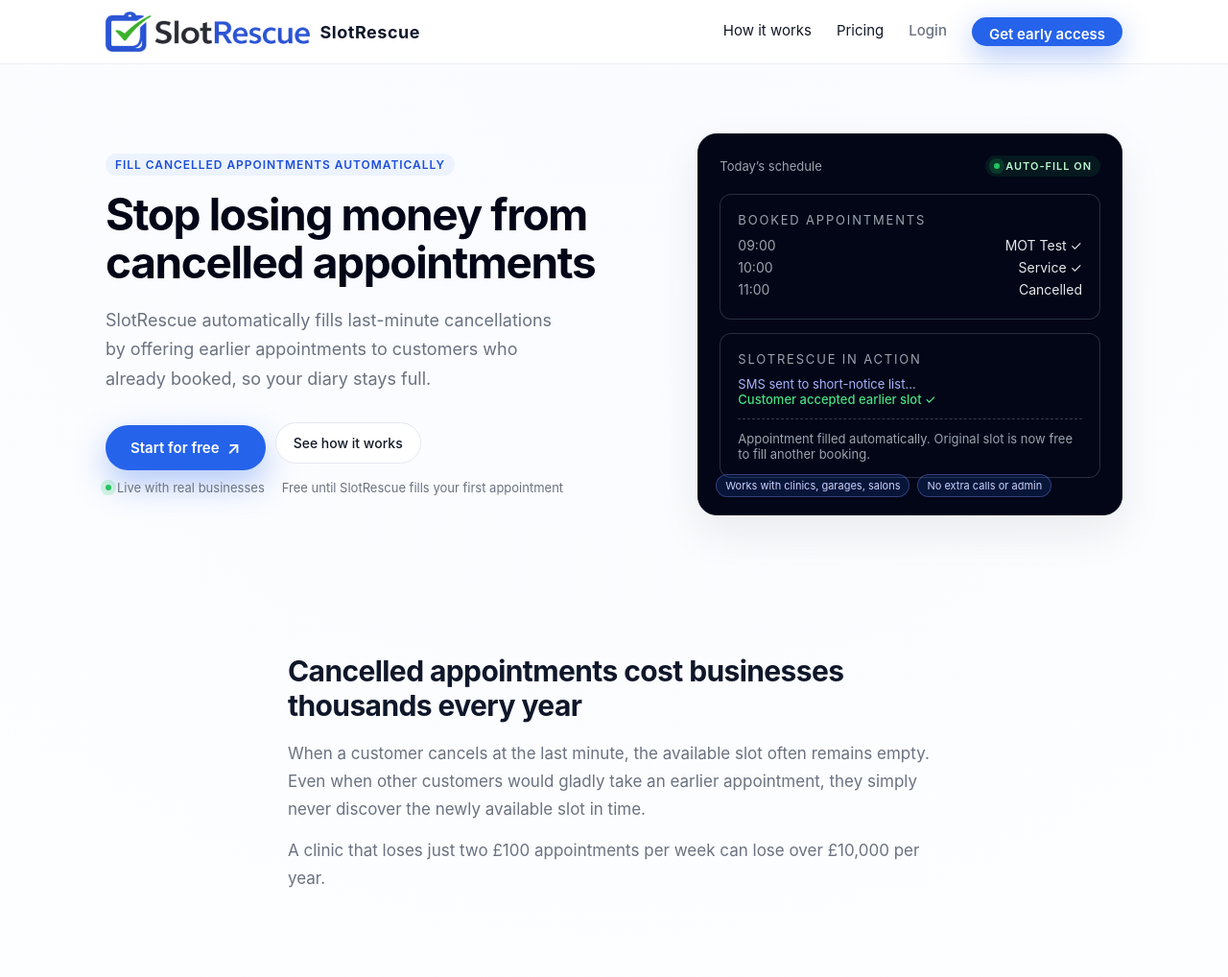
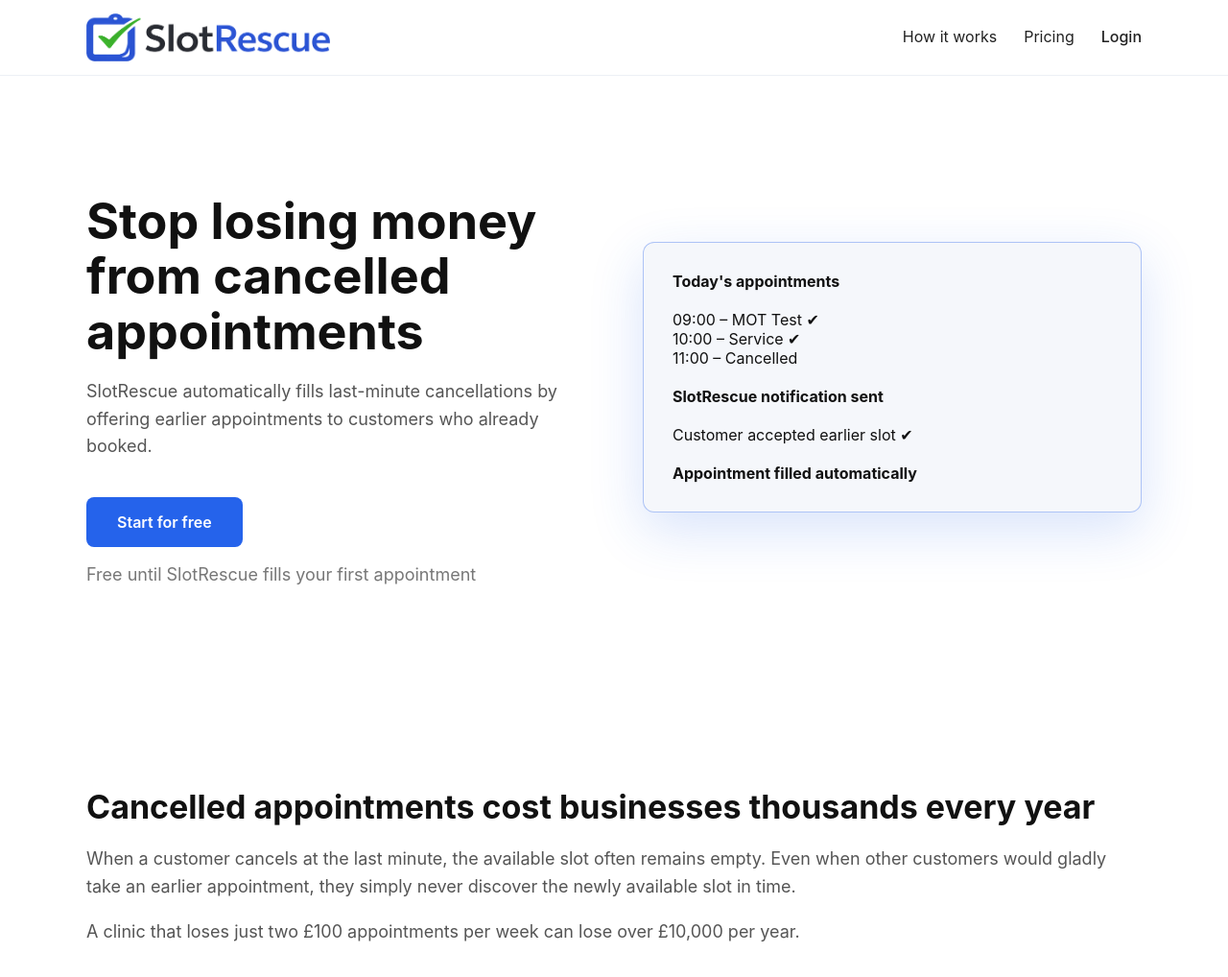
Before and after one commit to Marguez81/slotrescue, a plain HTML site: page index.html in a window 1280 px wide. Shown: the top 1018 px of the page at 96% size. Drawn offline with Linux system fonts and the light colour scheme.

Commit message:
Update index.html

```diff
--- a/index.html
+++ b/index.html
@@ -4,469 +4,240 @@
   <meta charset="UTF-8">
   <meta name="viewport" content="width=device-width,initial-scale=1">
 
-  <title>SlotRescue – Fill cancelled appointments automatically</title>
+  <title>SlotRescue</title>
 
+  <!-- Favicon: usa il tuo favicon attuale -->
   <link rel="icon" href="/favicon.png?v=2" type="image/png">
 
   <style>
-    :root {
-      --bg: #ffffff;
-      --bg-soft: #f5f7fb;
-      --border-subtle: #e3e7f2;
-      --text-main: #111827;
-      --text-muted: #6b7280;
-      --primary: #2563eb;
-      --primary-soft: #e0ecff;
-      --accent: #0f172a;
-      --radius-lg: 16px;
-      --radius-md: 10px;
-      --shadow-soft: 0 18px 45px rgba(15, 23, 42, 0.08);
+    body{
+      font-family:-apple-system,BlinkMacSystemFont,"Segoe UI",Roboto,Arial,sans-serif;
+      margin:0;
+      background:#ffffff;
+      color:#111;
     }
 
-    * {
-      box-sizing: border-box;
-    }
-
-    body {
-      font-family: -apple-system, BlinkMacSystemFont, "Segoe UI", Roboto, Arial, sans-serif;
-      margin: 0;
-      background: radial-gradient(circle at top, #f9fbff 0, #ffffff 55%);
-      color: var(--text-main);
-      -webkit-font-smoothing: antialiased;
-    }
-
-    a {
-      color: inherit;
-      text-decoration: none;
-    }
+    a{ color:inherit; }
 
     /* Header */
 
-    .site-header {
-      position: sticky;
-      top: 0;
-      z-index: 20;
-      background: rgba(255, 255, 255, 0.92);
-      backdrop-filter: blur(14px);
-      border-bottom: 1px solid #edf0f5;
+    .site-header{
+      position:sticky;
+      top:0;
+      z-index:20;
+      background:rgba(255,255,255,0.9);
+      backdrop-filter:blur(14px);
+      border-bottom:1px solid #edf0f5;
     }
 
-    .header-inner {
-      max-width: 1100px;
-      margin: 0 auto;
-      padding: 12px 20px;
-      display: flex;
-      align-items: center;
-      justify-content: space-between;
+    .header-inner{
+      max-width:1100px;
+      margin:0 auto;
+      padding:14px 20px;
+      display:flex;
+      align-items:center;
+      justify-content:space-between;
     }
 
-    .header-left {
-      display: flex;
-      align-items: center;
-      gap: 10px;
+    .header-left{
+      display:flex;
+      align-items:center;
+      gap:10px;
     }
 
-    .logo-img {
-      height: 42px;
-      display: block;
+    .logo-img{
+      height:50px;
+      display:block;
     }
 
-    .wordmark {
-      font-weight: 650;
-      letter-spacing: 0.03em;
-      font-size: 18px;
-      color: #0f172a;
+    .nav{
+      display:flex;
+      align-items:center;
+      gap:28px;
+      font-size:16px;
+      color:#222;
     }
 
-    .nav {
-      display: flex;
-      align-items: center;
-      gap: 26px;
-      font-size: 15px;
-      color: #111827;
+    .nav a{
+      text-decoration:none;
+      position:relative;
+      padding-bottom:2px;
     }
 
-    .nav a {
-      position: relative;
-      padding-bottom: 3px;
+    .nav a::after{
+      content:"";
+      position:absolute;
+      left:0;
+      bottom:0;
+      width:0;
+      height:2px;
+      background:#2563eb;
+      transition:width 0.2s ease;
     }
 
-    .nav a::after {
-      content: "";
-      position: absolute;
-      left: 0;
-      bottom: 0;
-      width: 0;
-      height: 2px;
-      background: var(--primary);
-      transition: width 0.18s ease;
+    .nav a:hover::after{
+      width:100%;
     }
 
-    .nav a:hover::after {
-      width: 100%;
+    .nav-login{
+      font-weight:500;
     }
 
-    .nav-login {
-      font-weight: 500;
-      color: var(--text-muted);
-    }
-
-    .nav-cta {
-      padding: 8px 18px;
-      border-radius: 999px;
-      background: var(--primary);
-      color: #fff;
-      font-weight: 600;
-      box-shadow: 0 10px 30px rgba(37, 99, 235, 0.35);
+    .nav-cta{
+      padding:8px 18px;
+      border-radius:999px;
+      background:#2563eb;
+      color:#fff;
+      font-weight:600;
+      text-decoration:none;
     }
 
     /* Layout base */
 
-    .container {
-      max-width: 1100px;
-      margin: auto;
-      padding: 72px 20px;
+    .container{
+      max-width:1100px;
+      margin:auto;
+      padding:80px 20px;
     }
 
-    .hero {
-      display: grid;
-      grid-template-columns: 1.25fr 1fr;
-      gap: 64px;
-      align-items: center;
+    .hero{
+      display:grid;
+      grid-template-columns:1fr 1fr;
+      gap:60px;
+      align-items:center;
     }
 
-    h1 {
-      font-size: 46px;
-      line-height: 1.08;
-      margin: 0 0 20px;
-      letter-spacing: -0.03em;
-      color: #020617;
+    h1{
+      font-size:52px;
+      line-height:1.1;
+      margin-bottom:20px;
     }
 
-    .hero-subtitle {
-      font-size: 18px;
-      color: var(--text-muted);
-      margin: 0 0 22px;
-      max-width: 480px;
+    h2{
+      font-size:34px;
+      margin-bottom:20px;
     }
 
-    h2 {
-      font-size: 30px;
-      margin: 0 0 18px;
-      letter-spacing: -0.02em;
-      color: #0f172a;
+    p{
+      font-size:18px;
+      color:#555;
+      line-height:1.6;
     }
 
-    p {
-      font-size: 17px;
-      color: var(--text-muted);
-      line-height: 1.7;
-      margin: 0 0 14px;
+    .button{
+      display:inline-block;
+      padding:16px 32px;
+      background:#2563eb;
+      color:white;
+      text-decoration:none;
+      border-radius:8px;
+      font-weight:600;
+      margin-top:20px;
     }
 
-    .pill {
-      display: inline-flex;
-      align-items: center;
-      gap: 8px;
-      padding: 4px 10px;
-      border-radius: 999px;
-      background: #ecf3ff;
-      color: #1d4ed8;
-      font-size: 12px;
-      font-weight: 600;
-      letter-spacing: 0.08em;
-      text-transform: uppercase;
-      margin-bottom: 16px;
+    .preview{
+      background:#f5f7fb;
+      border-radius:12px;
+      padding:30px;
+      box-shadow:0 10px 40px rgba(0,0,0,0.08);
+      font-size:16px;
+      border:1px solid rgba(37,99,235,0.00);
+      transition:box-shadow 0.4s ease,border-color 0.4s ease,transform 0.4s ease;
     }
 
-    .hero-meta {
-      display: flex;
-      gap: 18px;
-      align-items: center;
-      font-size: 13px;
-      color: var(--text-muted);
-      margin-top: 10px;
+    /* Steps nella preview: animazione a cascata */
+
+    .preview-step{
+      display:inline-block;
+      opacity:0;
+      transform:translateY(8px);
+      transition:opacity 0.35s ease,transform 0.35s ease;
     }
 
-    .hero-meta span {
-      display: inline-flex;
-      align-items: center;
-      gap: 6px;
+    .preview-animate .preview-step{
+      opacity:1;
+      transform:translateY(0);
     }
 
-    .dot {
-      width: 6px;
-      height: 6px;
-      border-radius: 999px;
-      background: #22c55e;
-      box-shadow: 0 0 0 5px rgba(34, 197, 94, 0.18);
+    .preview-animate .preview-step-1{ transition-delay:0.00s; }
+    .preview-animate .preview-step-2{ transition-delay:0.10s; }
+    .preview-animate .preview-step-3{ transition-delay:0.20s; }
+    .preview-animate .preview-step-4{ transition-delay:0.30s; }
+    .preview-animate .preview-step-5{ transition-delay:0.40s; }
+    .preview-animate .preview-step-6{ transition-delay:0.50s; }
+    .preview-animate .preview-step-7{ transition-delay:0.60s; }
+
+    /* Effetto "breathe" del box quando parte la sequenza */
+
+    .preview-animate{
+      box-shadow:0 18px 55px rgba(37,99,235,0.18);
+      border-color:rgba(37,99,235,0.35);
+      transform:translateY(-2px);
     }
 
-    .button {
-      display: inline-flex;
-      align-items: center;
-      justify-content: center;
-      gap: 8px;
-      padding: 14px 26px;
-      background: var(--primary);
-      color: #ffffff;
-      border-radius: 999px;
-      font-weight: 600;
-      font-size: 15px;
-      border: none;
-      cursor: pointer;
-      box-shadow: 0 14px 35px rgba(37, 99, 235, 0.35);
-      margin-top: 10px;
+    .feature-grid{
+      display:grid;
+      grid-template-columns:repeat(auto-fit,minmax(240px,1fr));
+      gap:30px;
+      margin-top:40px;
     }
 
-    .button-secondary {
-      display: inline-flex;
-      align-items: center;
-      justify-content: center;
-      padding: 12px 18px;
-      border-radius: 999px;
-      border: 1px solid var(--border-subtle);
-      font-size: 14px;
-      font-weight: 500;
-      color: var(--text-main);
-      background: #ffffff;
-      margin-left: 10px;
+    .feature{
+      background:#f8f8f8;
+      padding:25px;
+      border-radius:10px;
+      border:1px solid:#eee;
     }
 
-    .button-arrow {
-      font-size: 18px;
-      line-height: 1;
-      transform: translateY(1px);
+    .price{
+      font-size:34px;
+      font-weight:600;
     }
 
-    .hero-actions {
-      display: flex;
-      flex-wrap: wrap;
-      align-items: center;
+    .center{
+      text-align:center;
     }
 
-    .preview {
-      background: #020617;
-      border-radius: 20px;
-      padding: 22px 22px 24px;
-      box-shadow: var(--shadow-soft);
-      color: #e5e7eb;
-      font-size: 15px;
-      position: relative;
-      overflow: hidden;
-      border: 1px solid #0b1220;
-    }
-
-    .preview-header {
-      display: flex;
-      justify-content: space-between;
-      align-items: center;
-      margin-bottom: 18px;
-      font-size: 13px;
-      color: #9ca3af;
-    }
-
-    .badge-live {
-      display: inline-flex;
-      align-items: center;
-      gap: 6px;
-      padding: 4px 9px;
-      border-radius: 999px;
-      background: rgba(34, 197, 94, 0.1);
-      color: #bbf7d0;
-      font-size: 11px;
-      text-transform: uppercase;
-      letter-spacing: 0.09em;
-      font-weight: 600;
-    }
-
-    .preview-card {
-      background: #020617;
-      border-radius: 12px;
-      padding: 18px 18px 16px;
-      border: 1px solid rgba(148, 163, 184, 0.25);
-      margin-bottom: 14px;
-    }
-
-    .preview-title {
-      font-size: 13px;
-      text-transform: uppercase;
-      letter-spacing: 0.14em;
-      color: #9ca3af;
-      margin-bottom: 10px;
-    }
-
-    .preview-row {
-      display: flex;
-      justify-content: space-between;
-      margin-bottom: 6px;
-      font-size: 14px;
-    }
-
-    .preview-label {
-      color: #9ca3af;
-    }
-
-    .preview-value {
-      color: #e5e7eb;
-    }
-
-    .preview-status {
-      margin-top: 10px;
-      font-size: 13px;
-      color: #a5b4fc;
-    }
-
-    .preview-highlight {
-      color: #4ade80;
-      font-weight: 500;
-    }
-
-    .preview-footer {
-      margin-top: 12px;
-      padding-top: 12px;
-      border-top: 1px dashed rgba(148, 163, 184, 0.35);
-      font-size: 13px;
-      color: #9ca3af;
-    }
-
-    .pill-bar {
-      position: absolute;
-      inset: auto auto 18px 18px;
-      display: inline-flex;
-      gap: 8px;
-      font-size: 11px;
-      color: #c7d2fe;
-    }
-
-    .pill-bar span {
-      padding: 4px 9px;
-      border-radius: 999px;
-      background: rgba(37, 99, 235, 0.16);
-      border: 1px solid rgba(129, 140, 248, 0.35);
-    }
-
-    .feature-grid {
-      display: grid;
-      grid-template-columns: repeat(auto-fit, minmax(240px, 1fr));
-      gap: 26px;
-      margin-top: 26px;
-    }
-
-    .feature {
-      background: var(--bg-soft);
-      padding: 20px;
-      border-radius: var(--radius-md);
-      border: 1px solid var(--border-subtle);
-    }
-
-    .feature strong {
-      display: block;
-      margin-bottom: 6px;
-      font-size: 15px;
-      color: #111827;
-    }
-
-    .feature-tag-list {
-      display: flex;
-      flex-wrap: wrap;
-      gap: 10px;
-      margin-top: 8px;
-    }
-
-    .feature-tag {
-      padding: 7px 12px;
-      border-radius: 999px;
-      border: 1px solid var(--border-subtle);
-      background: #ffffff;
-      font-size: 13px;
-      color: var(--text-muted);
-    }
-
-    .section-muted {
-      background: #f9fafb;
-    }
-
-    .section-narrow {
-      max-width: 720px;
-    }
-
-    .center {
-      text-align: center;
-    }
-
-    .price {
-      font-size: 32px;
-      font-weight: 650;
-      margin: 10px 0 4px;
-    }
-
-    .price-note {
-      font-size: 15px;
-      color: var(--text-muted);
-    }
-
-    footer {
-      text-align: center;
-      padding: 50px 20px 40px;
-      color: #9ca3af;
-      font-size: 13px;
-      border-top: 1px solid #edf0f5;
-      margin-top: 30px;
-    }
-
-    footer a {
-      color: #6b7280;
+    footer{
+      text-align:center;
+      padding:60px 20px;
+      color:#777;
+      font-size:14px;
     }
 
     /* Animazioni sezione */
 
-    .fade-section {
-      opacity: 0;
-      transform: translateY(20px);
-      transition: opacity 0.4s ease, transform 0.4s ease;
+    .fade-section{
+      opacity:0;
+      transform:translateY(24px);
+      transition:opacity 0.4s ease,transform 0.4s ease;
     }
 
-    .fade-section.visible {
-      opacity: 1;
-      transform: translateY(0);
+    .fade-section.visible{
+      opacity:1;
+      transform:translateY(0);
     }
 
-    .fade-section.hidden-up {
-      opacity: 0;
-      transform: translateY(20px);
+    .fade-section.hidden-up{
+      opacity:0;
+      transform:translateY(24px);
     }
 
-    /* Responsive */
-
-    @media (max-width: 900px) {
-      .hero {
-        grid-template-columns: 1fr;
-        gap: 32px;
+    @media(max-width:900px){
+      .hero{
+        grid-template-columns:1fr;
       }
 
-      h1 {
-        font-size: 34px;
+      h1{
+        font-size:40px;
       }
 
-      .hero-subtitle {
-        font-size: 16px;
+      .header-inner{
+        padding:12px 16px;
       }
 
-      .header-inner {
-        padding: 10px 16px;
-      }
-
-      .nav {
-        display: none;
-      }
-
-      .container {
-        padding: 56px 18px;
-      }
-
-      .preview {
-        order: -1;
+      .nav{
+        display:none;
       }
     }
   </style>
@@ -477,88 +248,56 @@
 <header class="site-header">
   <div class="header-inner">
     <div class="header-left">
+      <!-- usa il tuo logo attuale -->
       <img src="logo-slotrescue.png" alt="SlotRescue" class="logo-img">
-      <span class="wordmark">SlotRescue</span>
     </div>
     <nav class="nav">
       <a href="#how">How it works</a>
       <a href="#pricing">Pricing</a>
       <a href="#login" class="nav-login">Login</a>
-      <a href="mailto:hello@slotrescue.co.uk?subject=SlotRescue%20early%20access" class="nav-cta">Get early access</a>
     </nav>
   </div>
 </header>
 
 <section class="container hero fade-section">
   <div>
-    <div class="pill">Fill cancelled appointments automatically</div>
+    <h1>
+      Stop losing money from cancelled appointments
+    </h1>
 
-    <h1>Stop losing money from cancelled appointments</h1>
-
-    <p class="hero-subtitle">
+    <p>
       SlotRescue automatically fills last-minute cancellations by offering earlier appointments
-      to customers who already booked, so your diary stays full.
+      to customers who already booked.
     </p>
 
-    <div class="hero-actions">
-      <a class="button" href="mailto:hello@slotrescue.co.uk?subject=SlotRescue%20early%20access">
-        Start for free
-        <span class="button-arrow">↗</span>
-      </a>
-      <a class="button-secondary" href="#how">
-        See how it works
-      </a>
-    </div>
+    <a class="button" href="mailto:hello@slotrescue.co.uk?subject=SlotRescue%20early%20access">
+      Start for free
+    </a>
 
-    <div class="hero-meta">
-      <span><span class="dot"></span>Live with real businesses</span>
-      <span>Free until SlotRescue fills your first appointment</span>
-    </div>
+    <p style="margin-top:15px;color:#777">
+      Free until SlotRescue fills your first appointment
+    </p>
   </div>
 
   <div class="preview">
-    <div class="preview-header">
-      <span>Today’s schedule</span>
-      <span class="badge-live"><span class="dot"></span> Auto-fill on</span>
-    </div>
-
-    <div class="preview-card">
-      <div class="preview-title">Booked appointments</div>
-      <div class="preview-row">
-        <span class="preview-label">09:00</span>
-        <span class="preview-value">MOT Test ✓</span>
-      </div>
-      <div class="preview-row">
-        <span class="preview-label">10:00</span>
-        <span class="preview-value">Service ✓</span>
-      </div>
-      <div class="preview-row">
-        <span class="preview-label">11:00</span>
-        <span class="preview-value">Cancelled</span>
-      </div>
-    </div>
-
-    <div class="preview-card">
-      <div class="preview-title">SlotRescue in action</div>
-      <div class="preview-status">
-        SMS sent to short-notice list…
-        <br>
-        <span class="preview-highlight">Customer accepted earlier slot ✓</span>
-      </div>
-      <div class="preview-footer">
-        Appointment filled automatically. Original slot is now free to fill another booking.
-      </div>
-    </div>
-
-    <div class="pill-bar">
-      <span>Works with clinics, garages, salons</span>
-      <span>No extra calls or admin</span>
-    </div>
+    <strong class="preview-step preview-step-1">Today's appointments</strong>
+    <br><br>
+    <span class="preview-step preview-step-2">09:00 – MOT Test ✔</span><br>
+    <span class="preview-step preview-step-3">10:00 – Service ✔</span><br>
+    <span class="preview-step preview-step-4">11:00 – Cancelled</span>
+    <br><br>
+    <strong class="preview-step preview-step-5">SlotRescue notification sent</strong>
+    <br><br>
+    <span class="preview-step preview-step-6">Customer accepted earlier slot ✔</span>
+    <br><br>
+    <strong class="preview-step preview-step-7">Appointment filled automatically</strong>
   </div>
 </section>
 
-<section class="container fade-section section-narrow">
-  <h2>Cancelled appointments cost businesses thousands every year</h2>
+<section class="container fade-section">
+  <h2>
+    Cancelled appointments cost businesses thousands every year
+  </h2>
 
   <p>
     When a customer cancels at the last minute, the available slot often remains empty.
@@ -572,12 +311,14 @@
 </section>
 
 <section id="how" class="container fade-section">
-  <h2>How SlotRescue works</h2>
+  <h2>
+    How SlotRescue works
+  </h2>
 
   <div class="feature-grid">
     <div class="feature">
       <strong>1. Appointment cancelled</strong>
-      <p>A booked slot becomes available in your diary.</p>
+      <p>A booked slot becomes available.</p>
     </div>
 
     <div class="feature">
@@ -597,38 +338,37 @@
   </div>
 </section>
 
-<section class="container fade-section section-narrow">
-  <h2>A smart waiting list that works automatically</h2>
+<section class="container fade-section">
+  <h2>
+    A smart waiting list that works automatically
+  </h2>
 
   <p>
     Many customers would accept an earlier appointment if one becomes available.
     SlotRescue automatically contacts customers who already have bookings
-    and prefer an earlier time, then confirms the first response.
+    and prefer an earlier time.
   </p>
 </section>
 
-<section class="container fade-section section-muted">
-  <div class="section-narrow">
-    <h2>Built for appointment-based businesses</h2>
+<section class="container fade-section">
+  <h2>
+    Built for appointment-based businesses
+  </h2>
 
-    <p>
-      SlotRescue works alongside your existing system, whether you use practice
-      management software, a simple calendar, or even paper.
-    </p>
-
-    <div class="feature-tag-list">
-      <span class="feature-tag">Dentists</span>
-      <span class="feature-tag">Beauty clinics</span>
-      <span class="feature-tag">Physiotherapy</span>
-      <span class="feature-tag">Hair salons</span>
-      <span class="feature-tag">Veterinary clinics</span>
-      <span class="feature-tag">Garages & MOT centres</span>
-    </div>
+  <div class="feature-grid">
+    <div class="feature">Dentists</div>
+    <div class="feature">Beauty clinics</div>
+    <div class="feature">Physiotherapy</div>
+    <div class="feature">Hair salons</div>
+    <div class="feature">Veterinary clinics</div>
+    <div class="feature">Garages & MOT centres</div>
   </div>
 </section>
 
-<section id="pricing" class="container center fade-section section-narrow">
-  <h2>The software pays for itself quickly</h2>
+<section id="pricing" class="container center fade-section">
+  <h2>
+    The software pays for itself quickly
+  </h2>
 
   <p>
     If SlotRescue fills just one £100 appointment per month,
@@ -640,15 +380,13 @@
     <br>
     £120/year
   </p>
-  <p class="price-note">Simple, flat pricing while in early access.</p>
 
   <a id="cta" class="button" href="mailto:hello@slotrescue.co.uk?subject=SlotRescue%20early%20access">
     Start filling cancelled slots
-    <span class="button-arrow">↗</span>
   </a>
 </section>
 
-<section id="login" class="container center fade-section section-narrow">
+<section id="login" class="container center fade-section">
   <h2>Login</h2>
   <p>Login for existing customers will be available soon.</p>
 </section>
@@ -688,6 +426,27 @@
     } else {
       sections.forEach(sec => sec.classList.add('visible'));
     }
+
+    // Animazione a cascata nella preview
+    const preview = document.querySelector('.preview');
+
+    if (preview && 'IntersectionObserver' in window) {
+      const previewObserver = new IntersectionObserver(
+        entries => {
+          entries.forEach(entry => {
+            if (entry.isIntersecting) {
+              preview.classList.add('preview-animate');
+              previewObserver.unobserve(preview);
+            }
+          });
+        },
+        { threshold: 0.4 }
+      );
+
+      previewObserver.observe(preview);
+    } else if (preview) {
+      preview.classList.add('preview-animate');
+    }
   })();
 </script>
 
```
